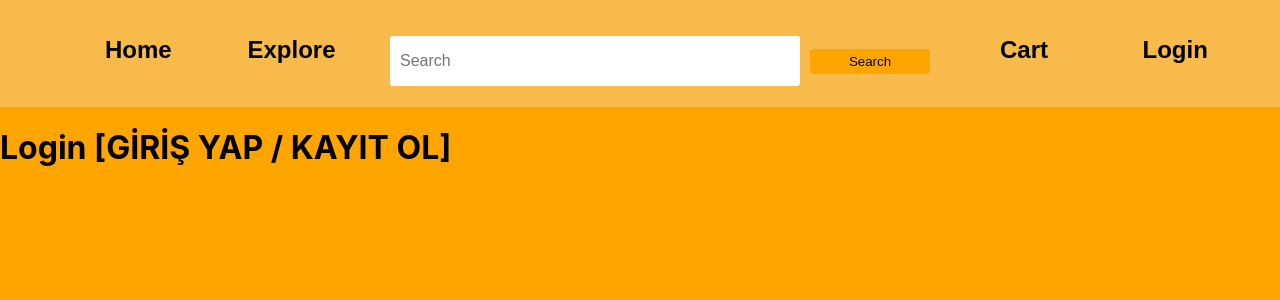
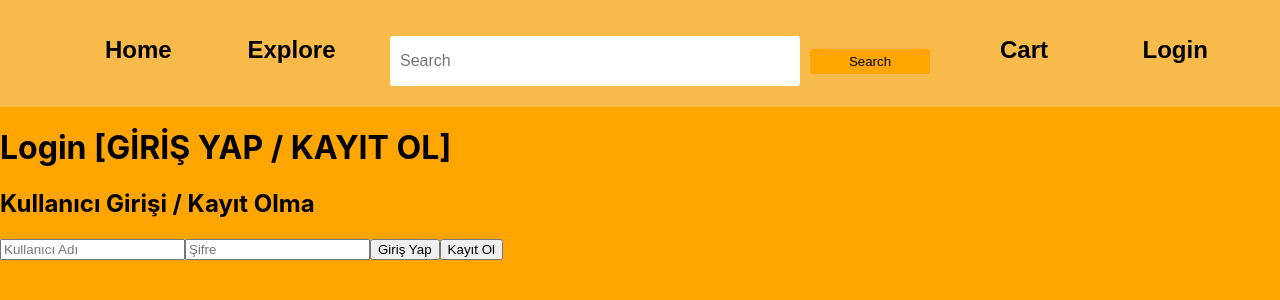
Before and after one commit to rencdr/Koton.Staj.Northwind.React, a React (Create React App) app: page /login in a window 1280 px wide. Shown: the top 300 px of the page. Built offline with nearby package versions, Linux system fonts and the light colour scheme.

Commit message:
Authentication added

```diff
--- a/package.json
+++ b/package.json
@@ -14,6 +14,8 @@
     "@types/react-dom": "^18.2.7",
     "@types/react-router-dom": "^5.3.3",
     "axios": "^1.5.0",
+    "jsonwebtoken": "^9.0.2",
+    "jwt-decode": "^3.1.2",
     "react": "^18.2.0",
     "react-dom": "^18.2.0",
     "react-redux": "^8.1.2",
@@ -47,5 +49,8 @@
       "last 1 firefox version",
       "last 1 safari version"
     ]
+  },
+  "devDependencies": {
+    "@types/jsonwebtoken": "^9.0.3"
   }
 }
--- /dev/null
+++ b/src/components/atoms/Input.tsx
@@ -0,0 +1,14 @@
+import React from 'react';
+
+interface InputProps {
+  type: string;
+  placeholder: string;
+  value: string;
+  onChange: (e: React.ChangeEvent<HTMLInputElement>) => void;
+}
+
+const Input: React.FC<InputProps> = ({ type, placeholder, value, onChange }) => {
+  return <input type={type} placeholder={placeholder} value={value} onChange={onChange} />;
+};
+
+export default Input;
--- /dev/null
+++ b/src/containers/AuthenticationContainer.tsx
@@ -0,0 +1,48 @@
+// AuthenticationContainer.tsx
+import React from 'react';
+import { useAuthentication } from '../hooks/useAuthentication';
+import Button from '../components/atoms/Button';
+import Input from '../components/atoms/Input';
+
+const AuthenticationContainer: React.FC = () => {
+  const {
+    username,
+    setUsername,
+    password,
+    setPassword,
+    loading,
+    error,
+    successMessage,
+    authenticate,
+    register,
+    token,
+    getToken,
+  } = useAuthentication();
+
+  return (
+    <div>
+      <h2>Kullanıcı Girişi / Kayıt Olma</h2>
+      {successMessage && (
+        <p style={{ color: 'green' }}>Hoş geldiniz, {username}! Token: {token}</p>
+      )}
+      <Input
+        type="text"
+        placeholder="Kullanıcı Adı"
+        value={username}
+        onChange={(e) => setUsername(e.target.value)}
+      />
+      <Input
+        type="password"
+        placeholder="Şifre"
+        value={password}
+        onChange={(e) => setPassword(e.target.value)}
+      />
+      <Button label="Giriş Yap" onClick={authenticate} />
+      <Button label="Kayıt Ol" onClick={register} />
+      {loading && <p>Giriş yapılıyor...</p>}
+      {error && <p style={{ color: 'red' }}>{error}</p>}
+    </div>
+  );
+};
+
+export default AuthenticationContainer;
--- /dev/null
+++ b/src/hooks/useAuthentication.ts
@@ -0,0 +1,69 @@
+import { useState } from 'react';
+import axios from 'axios';
+
+const AUTHENTICATION_API_URL = 'http://localhost:5221/api/User/authenticate';
+const REGISTER_API_URL = 'http://localhost:5221/api/User/register';
+
+export const useAuthentication = () => {
+  const [username, setUsername] = useState('');
+  const [password, setPassword] = useState('');
+  const [loading, setLoading] = useState(false);
+  const [error, setError] = useState<string | null>(null);
+  const [successMessage, setSuccessMessage] = useState<string | null>(null);
+  const [token, setToken] = useState<string | null>(null);
+
+  const authenticate = async () => {
+    setLoading(true);
+    setError(null);
+
+    const response = await axios.post(AUTHENTICATION_API_URL, {
+      username,
+      password,
+    });
+
+    if (response.data.success) {
+      setSuccessMessage('Giriş yapıldı.');
+      setToken(response.data.data);
+    } else {
+      setError('Kullanıcı adı veya şifre yanlış.');
+    }
+
+    setLoading(false);
+  };
+
+  const getToken = () => {
+    return token;
+  };
+
+  const register = async () => {
+    setLoading(true);
+    setError(null);
+
+    const response = await axios.post(REGISTER_API_URL, {
+      username,
+      password,
+    });
+
+    if (response.data.success) {
+      setSuccessMessage('Kayıt başarıyla oluşturuldu.');
+    } else {
+      setError('Kayıt olma sırasında bir hata oluştu.');
+    }
+
+    setLoading(false);
+  };
+
+  return {
+    username,
+    setUsername,
+    password,
+    setPassword,
+    loading,
+    error,
+    successMessage,
+    authenticate,
+    register,
+    token,
+    getToken,
+  };
+};
--- a/src/pages/HomePage.tsx
+++ b/src/pages/HomePage.tsx
@@ -2,7 +2,7 @@ import React from 'react';
 import useData from '../hooks/getData';
 import BannerHeader from ".././components/atoms/BannerHeader";
 import HomeProductContainer from "../containers/HomeProductContainer";
-import './HomePageStyle.css'; // Yeni stil dosyasını içe aktar
+import './HomePageStyle.css';
 
 const HomePage: React.FC = () => {
 
--- a/src/pages/LoginPage.tsx
+++ b/src/pages/LoginPage.tsx
@@ -1,11 +1,12 @@
-// pages/LoginPage.tsx
 import React from 'react';
+import AuthenticationContainer from '../containers/AuthenticationContainer';
+
 
 const LoginPage: React.FC = () => {
   return (
     <div>
       <h1>Login [GİRİŞ YAP / KAYIT OL]</h1>
-        {/* Giriş formu  */}
+      <AuthenticationContainer /> {/* Giriş formu */}
     </div>
   );
 };
--- a/tsconfig.json
+++ b/tsconfig.json
@@ -1,10 +1,13 @@
 {
   "compilerOptions": {
     "target": "es5",
+
     "lib": [
       "dom",
       "dom.iterable",
       "esnext"
+
+
     ],
     "allowJs": true,
     "skipLibCheck": true,
```
Also changed, not shown: 1 other file (tests, documents, lock files or other folders). Lines whose indentation alone changed are shown as unchanged.
